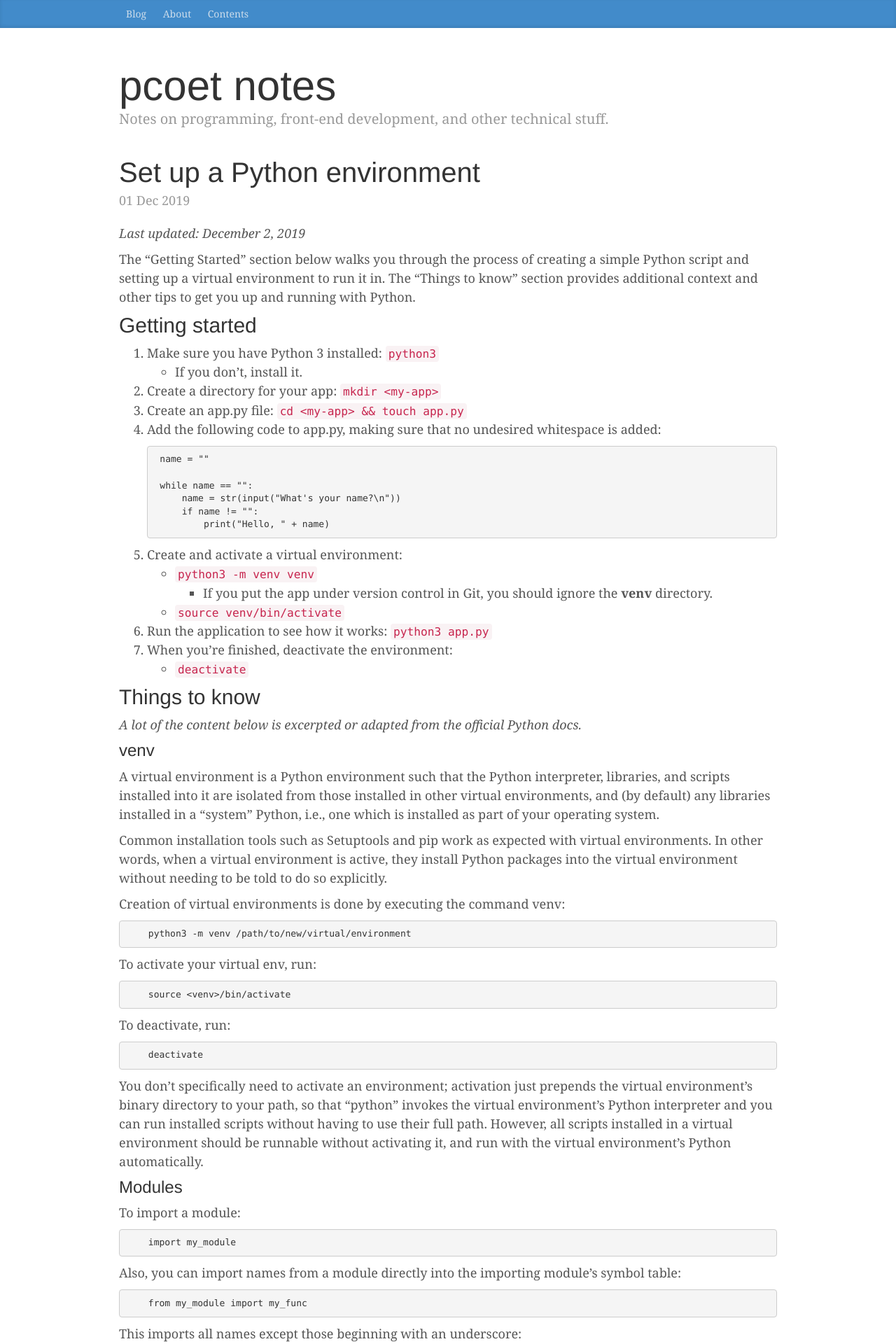
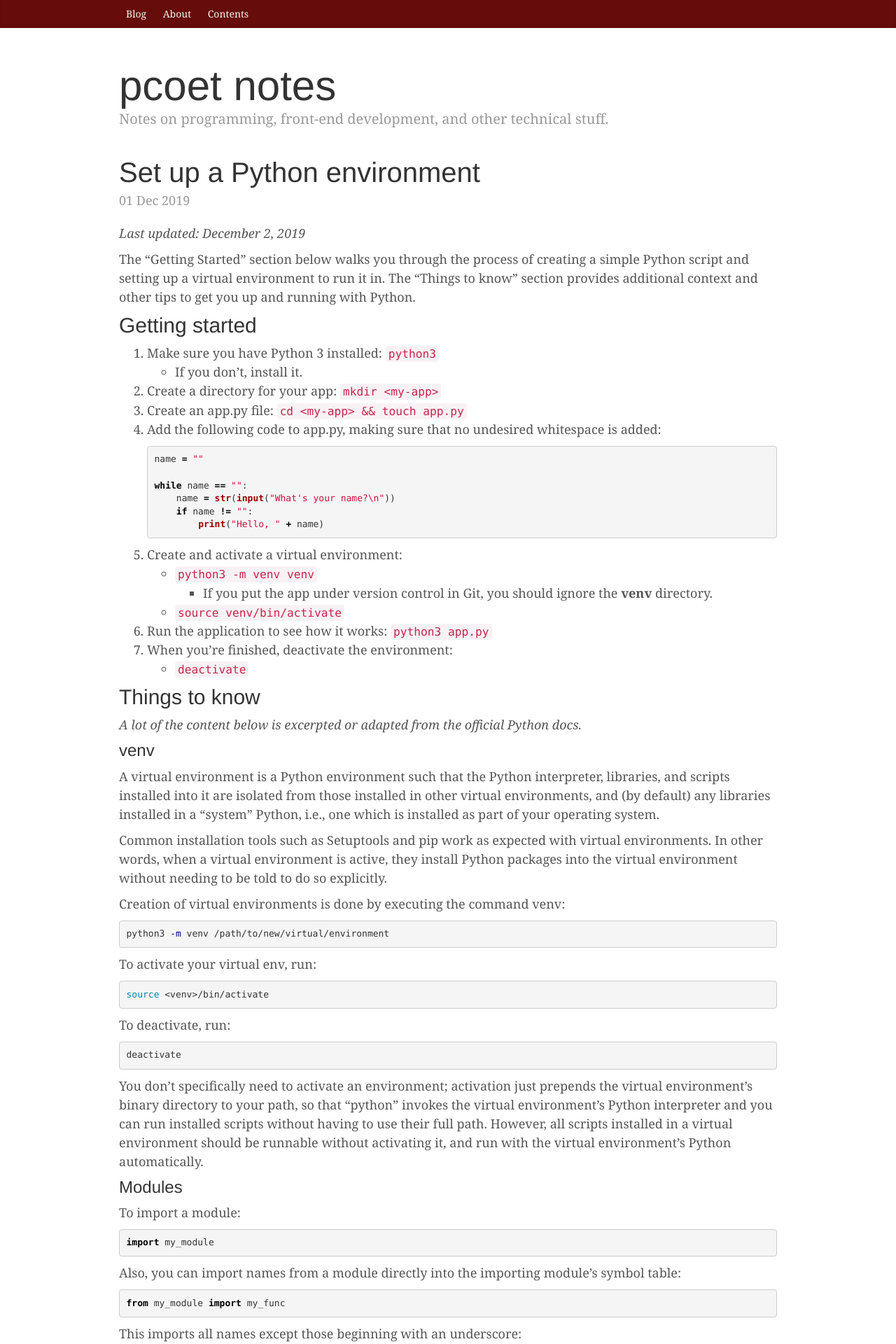
Before and after one commit to pcoet/pcoet.github.io, a Jekyll site: the page built from _posts/2019-12-01-py-quickstart.md, in a window 1280 px wide. Shown: the top 1920 px of the page at 70% size. Built offline with Jekyll 4.4.1, drawn with Linux system fonts in a browser that asks for light colours.

Commit message:
added syntax highlighting and better colors

````diff
--- a/_config.yml
+++ b/_config.yml
@@ -25,3 +25,5 @@
   - jekyll-paginate
 
 paginate: 3
+
+highlighter: rouge
--- a/_posts/2019-12-01-py-quickstart.md
+++ b/_posts/2019-12-01-py-quickstart.md
@@ -15,14 +15,14 @@
 1. Create an app.py file: `cd <my-app> && touch app.py`
 1. Add the following code to app.py, making sure that no undesired whitespace is added:
 
-    ```python
-    name = ""
+   ```python
+   name = ""
 
-    while name == "":
-        name = str(input("What's your name?\n"))
-        if name != "":
-            print("Hello, " + name)
-    ```
+   while name == "":
+       name = str(input("What's your name?\n"))
+       if name != "":
+           print("Hello, " + name)
+   ```
 
 1. Create and activate a virtual environment:
     * `python3 -m venv venv`
@@ -44,20 +44,20 @@
 
 Creation of virtual environments is done by executing the command venv:
 
-```python
-    python3 -m venv /path/to/new/virtual/environment
+```shell
+python3 -m venv /path/to/new/virtual/environment
 ```
 
 To activate your virtual env, run:
 
-```python
-    source <venv>/bin/activate
+```shell
+source <venv>/bin/activate
 ```
 
 To deactivate, run:
 
-```python
-    deactivate
+```shell
+deactivate
 ```
 
 You don’t specifically need to activate an environment; activation just prepends the virtual environment’s binary directory to your path, so that “python” invokes the virtual environment’s Python interpreter and you can run installed scripts without having to use their full path. However, all scripts installed in a virtual environment should be runnable without activating it, and run with the virtual environment’s Python automatically.
@@ -67,19 +67,19 @@
 To import a module:
 
 ```python
-    import my_module
+import my_module
 ```
 
 Also, you can import names from a module directly into the importing module’s symbol table:
 
 ```python
-    from my_module import my_func
+from my_module import my_func
 ```
 
 This imports all names except those beginning with an underscore:
 
 ```python
-    from my_module import *
+from my_module import *
 ```
 
 Note that in general the practice of importing * from a module or package is frowned upon, since it often causes poorly readable code.
@@ -89,15 +89,15 @@
 When you run a Python module with
 
 ```python
-    python mod.py <arguments>
+python mod.py <arguments>
 ```
 
 the code in the module will be executed, just as if you imported it, but with the `__name__` set to `"__main__"`. That means that by adding something like this at the end of your module...
 
 ```python
-    if __name__ == "__main__":
-        import sys
-        some_function((sys.argv[1])
+if __name__ == "__main__":
+    import sys
+    some_function((sys.argv[1])
 ```
 
 ...you can make the file usable as a script as well as an importable module, because the code that parses the command line only runs if the module is executed as the “main” file
--- a/_sass/main.scss
+++ b/_sass/main.scss
@@ -1,4 +1,11 @@
 /* stylelint-disable selector-list-comma-newline-after, property-no-vendor-prefix */
+
+$base-color: #B30502;
+$base-dark-color: #660D0B;
+$contrast-color: #0B6DB3;
+$contrast-dark-color: #0E507F;
+$off-white-color: #F5F5ED;
+
 
 /*
  * Globals
@@ -27,6 +34,10 @@
   color: #333;
 }
 
+a {
+  color: $contrast-color;
+}
+
 /*
  * Override Bootstrap's default container.
  */
@@ -42,7 +53,7 @@
  */
 
 .blog-masthead {
-  background-color: #428bca;
+  background-color: $base-dark-color;
   -webkit-box-shadow: inset 0 -2px 5px rgba(0, 0, 0, .1);
   box-shadow: inset 0 -2px 5px rgba(0, 0, 0, .1);
   flex: 0 1 auto;
@@ -54,7 +65,7 @@
   display: inline-block;
   padding: 10px;
   font-weight: 500;
-  color: #cdddeb;
+  color: $off-white-color;
 }
 .blog-nav-item:hover,
 .blog-nav-item:focus {
@@ -125,7 +136,7 @@
 }
 .sidebar-module-inset {
   padding: 15px;
-  background-color: #f5f5f5;
+  background-color: $off-white-color;
   border-radius: 4px;
 }
 .sidebar-module-inset p:last-child,
@@ -171,9 +182,12 @@
   padding: 40px 0;
   color: #999;
   text-align: center;
-  background-color: #f9f9f9;
-  border-top: 1px solid #e5e5e5;
+  background-color: $contrast-dark-color;
+  border-top: 1px solid $off-white-color;
   flex: 0 1 auto;
+  a {
+    color: $off-white-color;
+  }
 }
 .blog-footer p:last-child {
   margin-bottom: 0;
--- /dev/null
+++ b/_sass/syntax_highlights.scss
@@ -0,0 +1,63 @@
+/* https://github.com/jwarby/jekyll-pygments-themes/blob/master/github.css */
+
+.highlight .hll { background-color: #ffffcc }
+.highlight .c { color: #999988; font-style: italic } /* Comment */
+.highlight .err { color: #a61717; background-color: #e3d2d2 } /* Error */
+.highlight .k { color: #000000; font-weight: bold } /* Keyword */
+.highlight .o { color: #000000; font-weight: bold } /* Operator */
+.highlight .cm { color: #999988; font-style: italic } /* Comment.Multiline */
+.highlight .cp { color: #999999; font-weight: bold; font-style: italic } /* Comment.Preproc */
+.highlight .c1 { color: #999988; font-style: italic } /* Comment.Single */
+.highlight .cs { color: #999999; font-weight: bold; font-style: italic } /* Comment.Special */
+.highlight .gd { color: #000000; background-color: #ffdddd } /* Generic.Deleted */
+.highlight .ge { color: #000000; font-style: italic } /* Generic.Emph */
+.highlight .gr { color: #aa0000 } /* Generic.Error */
+.highlight .gh { color: #999999 } /* Generic.Heading */
+.highlight .gi { color: #000000; background-color: #ddffdd } /* Generic.Inserted */
+.highlight .go { color: #888888 } /* Generic.Output */
+.highlight .gp { color: #555555 } /* Generic.Prompt */
+.highlight .gs { font-weight: bold } /* Generic.Strong */
+.highlight .gu { color: #aaaaaa } /* Generic.Subheading */
+.highlight .gt { color: #aa0000 } /* Generic.Traceback */
+.highlight .kc { color: #000000; font-weight: bold } /* Keyword.Constant */
+.highlight .kd { color: #000000; font-weight: bold } /* Keyword.Declaration */
+.highlight .kn { color: #000000; font-weight: bold } /* Keyword.Namespace */
+.highlight .kp { color: #000000; font-weight: bold } /* Keyword.Pseudo */
+.highlight .kr { color: #000000; font-weight: bold } /* Keyword.Reserved */
+.highlight .kt { color: #445588; font-weight: bold } /* Keyword.Type */
+.highlight .m { color: #009999 } /* Literal.Number */
+.highlight .s { color: #d01040 } /* Literal.String */
+.highlight .na { color: #008080 } /* Name.Attribute */
+.highlight .nb { color: #0086B3 } /* Name.Builtin */
+.highlight .nc { color: #445588; font-weight: bold } /* Name.Class */
+.highlight .no { color: #008080 } /* Name.Constant */
+.highlight .nd { color: #3c5d5d; font-weight: bold } /* Name.Decorator */
+.highlight .ni { color: #800080 } /* Name.Entity */
+.highlight .ne { color: #990000; font-weight: bold } /* Name.Exception */
+.highlight .nf { color: #990000; font-weight: bold } /* Name.Function */
+.highlight .nl { color: #990000; font-weight: bold } /* Name.Label */
+.highlight .nn { color: #555555 } /* Name.Namespace */
+.highlight .nt { color: #000080 } /* Name.Tag */
+.highlight .nv { color: #008080 } /* Name.Variable */
+.highlight .ow { color: #000000; font-weight: bold } /* Operator.Word */
+.highlight .w { color: #bbbbbb } /* Text.Whitespace */
+.highlight .mf { color: #009999 } /* Literal.Number.Float */
+.highlight .mh { color: #009999 } /* Literal.Number.Hex */
+.highlight .mi { color: #009999 } /* Literal.Number.Integer */
+.highlight .mo { color: #009999 } /* Literal.Number.Oct */
+.highlight .sb { color: #d01040 } /* Literal.String.Backtick */
+.highlight .sc { color: #d01040 } /* Literal.String.Char */
+.highlight .sd { color: #d01040 } /* Literal.String.Doc */
+.highlight .s2 { color: #d01040 } /* Literal.String.Double */
+.highlight .se { color: #d01040 } /* Literal.String.Escape */
+.highlight .sh { color: #d01040 } /* Literal.String.Heredoc */
+.highlight .si { color: #d01040 } /* Literal.String.Interpol */
+.highlight .sx { color: #d01040 } /* Literal.String.Other */
+.highlight .sr { color: #009926 } /* Literal.String.Regex */
+.highlight .s1 { color: #d01040 } /* Literal.String.Single */
+.highlight .ss { color: #990073 } /* Literal.String.Symbol */
+.highlight .bp { color: #999999 } /* Name.Builtin.Pseudo */
+.highlight .vc { color: #008080 } /* Name.Variable.Class */
+.highlight .vg { color: #008080 } /* Name.Variable.Global */
+.highlight .vi { color: #008080 } /* Name.Variable.Instance */
+.highlight .il { color: #009999 } /* Literal.Number.Integer.Long */
--- a/assets/css/styles.scss
+++ b/assets/css/styles.scss
@@ -10,4 +10,5 @@
 /* $body-bg: red; */
 
 @import "../bower_components/bootstrap-sass/assets/stylesheets/bootstrap";
+@import "syntax_highlights";
 @import "main";
````
